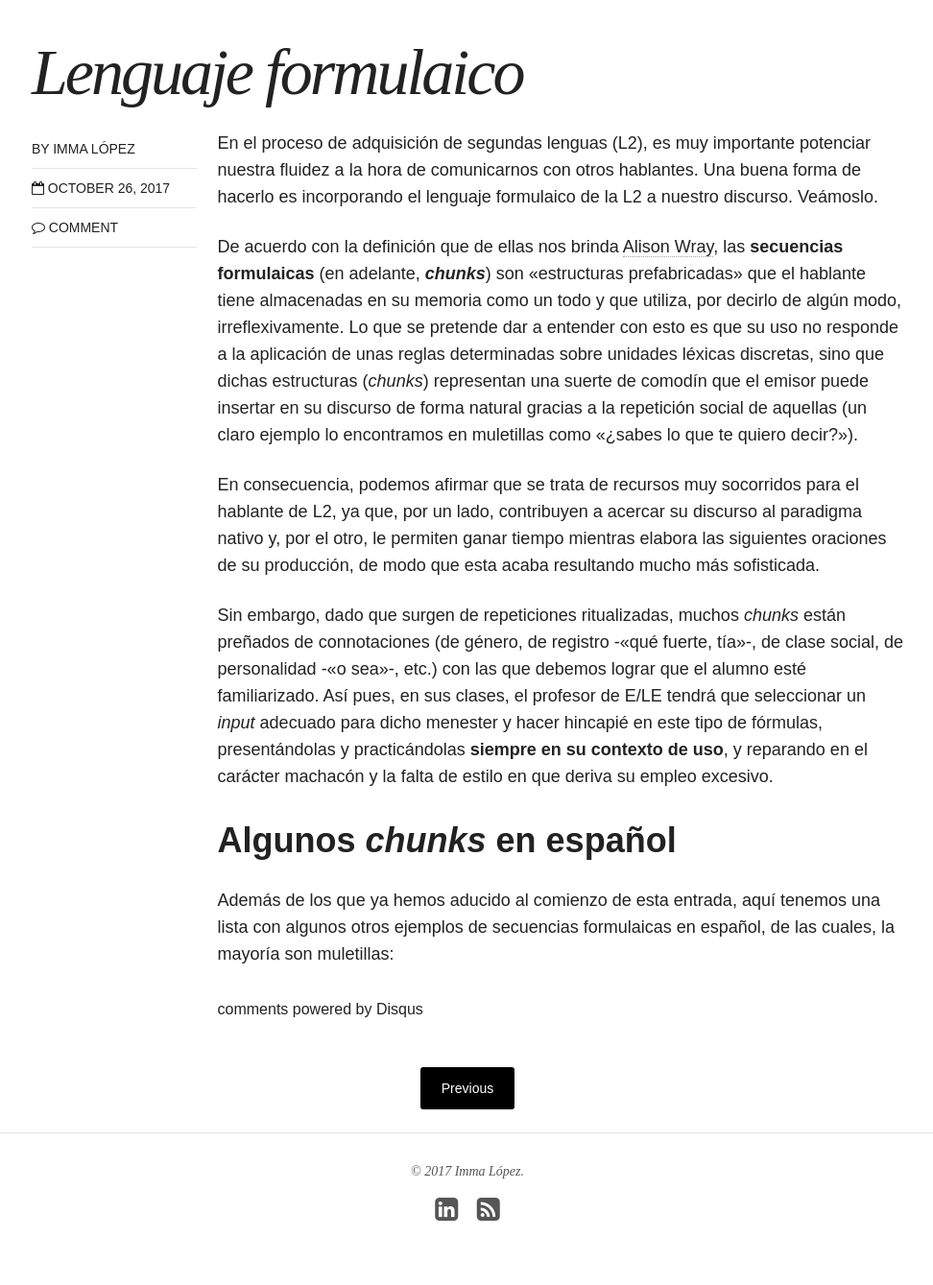
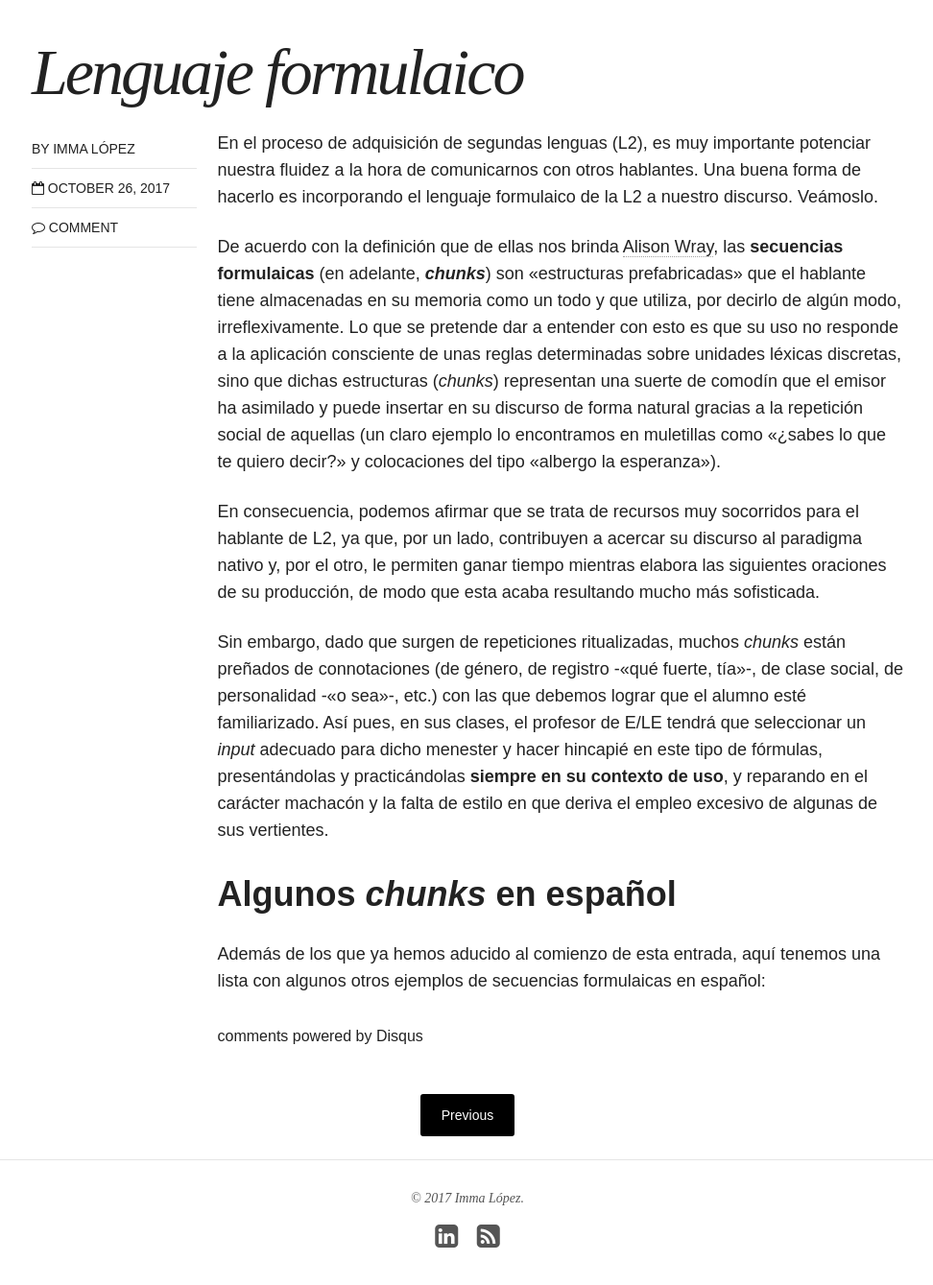
Before and after one commit to immalopez/immalopez.github.io, a Jekyll site: the page built from _posts/blog/2017-10-26-lenguaje-formulaico.md, in a window 1280 px wide and 1400 px high, scrolled down 437 px. Shown: the top 1339 px of the window at 96% size, without its empty margins (153-1125 px from the left). Built offline with Jekyll 4.4.1, drawn with Linux system fonts in a browser that asks for light colours; nearby versions of some CDN libraries; comment, search, counter and statistics services are not loaded.

Commit message:
Update 2017-10-26-lenguaje-formulaico.md

```diff
--- a/_posts/blog/2017-10-26-lenguaje-formulaico.md
+++ b/_posts/blog/2017-10-26-lenguaje-formulaico.md
@@ -13,13 +13,13 @@
 
 En el proceso de adquisición de segundas lenguas (L2), es muy importante potenciar nuestra fluidez a la hora de comunicarnos con otros hablantes. Una buena forma de hacerlo es incorporando el lenguaje formulaico de la L2 a nuestro discurso. Veámoslo.
 
-De acuerdo con la definición que de ellas nos brinda [Alison Wray](https://en.wikipedia.org/wiki/Alison_Wray), las **secuencias formulaicas** (en adelante, **_chunks_**) son «estructuras prefabricadas» que el hablante tiene almacenadas en su memoria como un todo y que utiliza, por decirlo de algún modo, irreflexivamente. Lo que se pretende dar a entender con esto es que su uso no responde a la aplicación de unas reglas determinadas sobre unidades léxicas discretas, sino que dichas estructuras (_chunks_) representan una suerte de comodín que el emisor puede insertar en su discurso de forma natural gracias a la repetición social de aquellas (un claro ejemplo lo encontramos en muletillas como «¿sabes lo que te quiero decir?»).
+De acuerdo con la definición que de ellas nos brinda [Alison Wray](https://en.wikipedia.org/wiki/Alison_Wray), las **secuencias formulaicas** (en adelante, **_chunks_**) son «estructuras prefabricadas» que el hablante tiene almacenadas en su memoria como un todo y que utiliza, por decirlo de algún modo, irreflexivamente. Lo que se pretende dar a entender con esto es que su uso no responde a la aplicación consciente de unas reglas determinadas sobre unidades léxicas discretas, sino que dichas estructuras (_chunks_) representan una suerte de comodín que el emisor ha asimilado y puede insertar en su discurso de forma natural gracias a la repetición social de aquellas (un claro ejemplo lo encontramos en muletillas como «¿sabes lo que te quiero decir?» y colocaciones del tipo «albergo la esperanza»).
 
 En consecuencia, podemos afirmar que se trata de recursos muy socorridos para el hablante de L2, ya que, por un lado, contribuyen a acercar su discurso al paradigma nativo y, por el otro, le permiten ganar tiempo mientras elabora las siguientes oraciones de su producción, de modo que esta acaba resultando mucho más sofisticada.
 
-Sin embargo, dado que surgen de repeticiones ritualizadas, muchos _chunks_ están preñados de connotaciones (de género, de registro -«qué fuerte, tía»-, de clase social, de personalidad -«o sea»-, etc.) con las que debemos lograr que el alumno esté familiarizado. Así pues, en sus clases, el profesor de E/LE tendrá que seleccionar un _input_ adecuado para dicho menester y hacer hincapié en este tipo de fórmulas, presentándolas y practicándolas **siempre en su contexto de uso**, y reparando en el carácter machacón y la falta de estilo en que deriva su empleo excesivo.
+Sin embargo, dado que surgen de repeticiones ritualizadas, muchos _chunks_ están preñados de connotaciones (de género, de registro -«qué fuerte, tía»-, de clase social, de personalidad -«o sea»-, etc.) con las que debemos lograr que el alumno esté familiarizado. Así pues, en sus clases, el profesor de E/LE tendrá que seleccionar un _input_ adecuado para dicho menester y hacer hincapié en este tipo de fórmulas, presentándolas y practicándolas **siempre en su contexto de uso**, y reparando en el carácter machacón y la falta de estilo en que deriva el empleo excesivo de algunas de sus vertientes.
 
 
 # Algunos _chunks_ en español
 
-Además de los que ya hemos aducido al comienzo de esta entrada, aquí tenemos una lista con algunos otros ejemplos de secuencias formulaicas en español, de las cuales, la mayoría son muletillas:
+Además de los que ya hemos aducido al comienzo de esta entrada, aquí tenemos una lista con algunos otros ejemplos de secuencias formulaicas en español:
```
